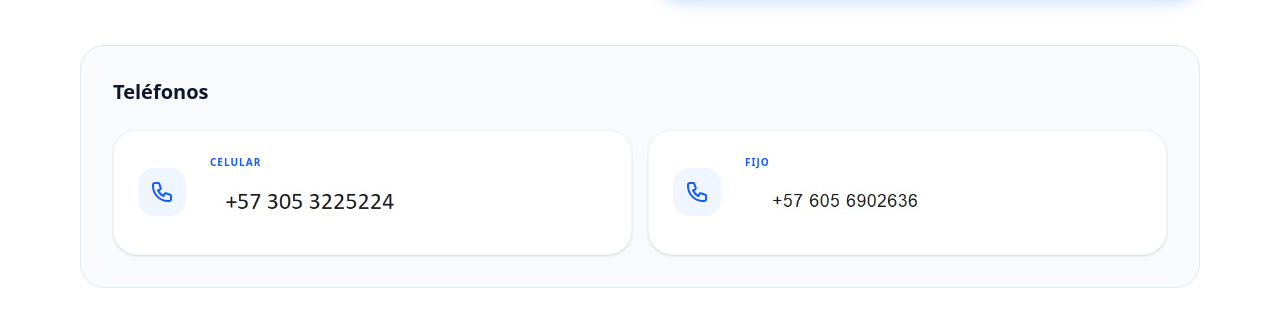
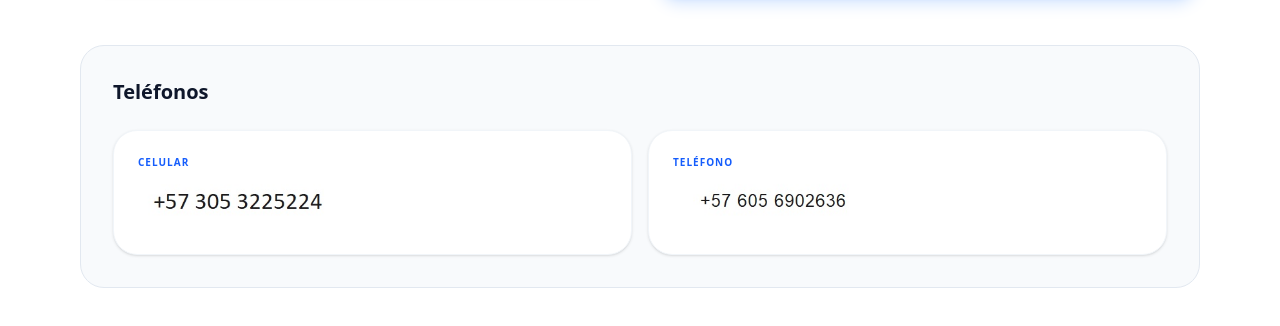
Before and after one commit to MarioPortacio/portafolio, a website: page index.html in a window 1280 px wide. Shown: the part 6485-6811 px from the top of the page. Drawn offline with nearby package versions, Linux system fonts and the light colour scheme.

Commit message:
style: restaurado modo claro y fondo negro puro en modo oscuro para contacto

```diff
--- a/data.js
+++ b/data.js
@@ -30,7 +30,10 @@ const content = {
         navCV: "Descargar Hoja de Vida",
         btnSkills: "Ver Proyectos",
         btnContact: "Ver Contacto",
-        btnStudies: "Ver habilidades y estudios"
+        btnStudies: "Ver habilidades y estudios",
+
+        labelMobile: "Celular",
+        labelPhone: "Teléfono"
     },
     en: {
         heroTitle: "Hi, I'm ",
@@ -62,7 +65,10 @@ const content = {
         navCV: "Download Resume",
         btnSkills: "View Projects",
         btnContact: "View Contact",
-        btnStudies: "View skills and education"
+        btnStudies: "View skills and education",
+
+        labelMobile: "Mobile",
+        labelPhone: "Phone"
     }
 };
 
@@ -229,6 +235,6 @@ const contactLinks = [
 ];
 
 const phoneNumbers = [
-    { label: "Celular", image: "img/contacto/tel1.jpg", raw: "3001234567" },
-    { label: "Fijo", image: "img/contacto/tel2.jpg", raw: "3017654321" }
+    { labelKey: "labelMobile", image: "img/contacto/tel1.jpg", raw: "3001234567" },
+    { labelKey: "labelPhone", image: "img/contacto/tel2.jpg", raw: "3017654321" }
 ];
--- a/script.js
+++ b/script.js
@@ -284,14 +284,11 @@ function renderPhones() {
     if (!container) return;
 
     container.innerHTML = phoneNumbers.map(p => `
-        <div class="flex items-center gap-6 p-6 bg-white dark:bg-slate-800 rounded-3xl border border-slate-100 dark:border-slate-700 shadow-sm">
-            <div class="flex items-center justify-center w-12 h-12 rounded-2xl bg-blue-50 dark:bg-blue-900/20 text-blue-600 dark:text-blue-400">
-                <svg class="w-6 h-6" fill="none" stroke="currentColor" viewBox="0 0 24 24">
-                    <path stroke-linecap="round" stroke-linejoin="round" stroke-width="2" d="M3 5a2 2 0 012-2h3.28a1 1 0 01.948.684l1.498 4.493a1 1 0 01-.502 1.21l-2.257 1.13a11.042 11.042 0 005.516 5.516l1.13-2.257a1 1 0 011.21-.502l4.493 1.498a1 1 0 01.684.949V19a2 2 0 01-2 2h-1C9.716 21 3 14.284 3 6V5z"></path>
-                </svg>
-            </div>
+        <div class="flex items-center gap-6 p-6 bg-white dark:bg-black rounded-3xl border border-slate-100 dark:border-slate-800 shadow-sm">
             <div class="flex flex-col gap-1">
-                <p class="text-[10px] uppercase tracking-widest text-blue-600 dark:text-blue-400 font-bold">${p.label}</p>
+                <p class="text-[10px] uppercase tracking-widest text-blue-600 dark:text-blue-400 font-bold">
+                    ${content[currentLang][p.labelKey]}
+                </p>
                 <img src="${p.image}" alt="Phone" class="h-14 w-auto object-contain dark:invert opacity-90">
             </div>
         </div>
@@ -333,12 +330,12 @@ function renderContact() {
         const clickAction = c.isEmail ? "" : `onclick="handleSecureLink('${c.link}')"`;
 
         return `
-        <div ${clickAction} class="${clickableClasses} group bg-white dark:bg-slate-800/40 p-6 rounded-3xl border border-slate-100 dark:border-slate-700/50 shadow-sm transition-all duration-300 flex items-center gap-6">
-            <div class="w-14 h-14 rounded-2xl bg-slate-100 dark:bg-slate-900 flex items-center justify-center group-hover:scale-110 transition-transform">
+            <div ${clickAction} class="${clickableClasses} group bg-white dark:bg-black p-6 rounded-3xl border border-slate-100 dark:border-slate-800 shadow-sm transition-all duration-300 flex items-center gap-6">
+                <div class="w-14 h-14 rounded-2xl bg-slate-50 dark:bg-slate-900 flex items-center justify-center group-hover:scale-110 transition-transform">
                     <i class="${c.icon} text-2xl ${c.color}"></i>
                 </div>
                 <div class="flex-1">
-                <h3 class="font-bold text-lg text-slate-800 dark:text-slate-100">${c.name}</h3>
+                    <h3 class="font-bold text-lg text-slate-800 dark:text-white">${c.name}</h3>
                     ${contentDetail}
                 </div>
             </div>`;
--- a/style.css
+++ b/style.css
@@ -80,3 +80,8 @@ html {
 .slow-pulse {
   animation: slowPulse 6s ease-in-out infinite;
 }
+
+
+.contacto-negro-puro {
+    background-color: #000000 !important;
+}
--- a/tailwind.config.js
+++ b/tailwind.config.js
@@ -1,5 +1,6 @@
 /** @type {import('tailwindcss').Config} */
 module.exports = {
+  darkMode: "class",
   content: ["./*.html", "./js/**/*.js"],
   theme: {
     extend: {},
```
Also changed, not shown: output.css. Lines whose indentation alone changed are shown as unchanged.
